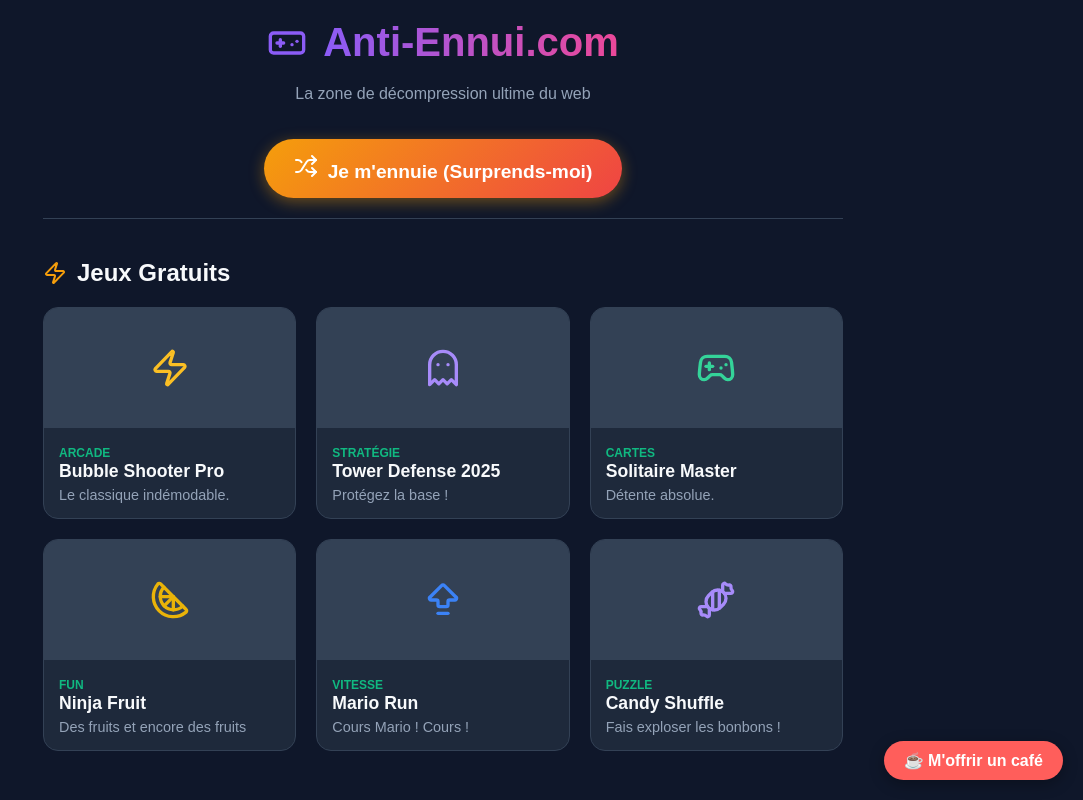
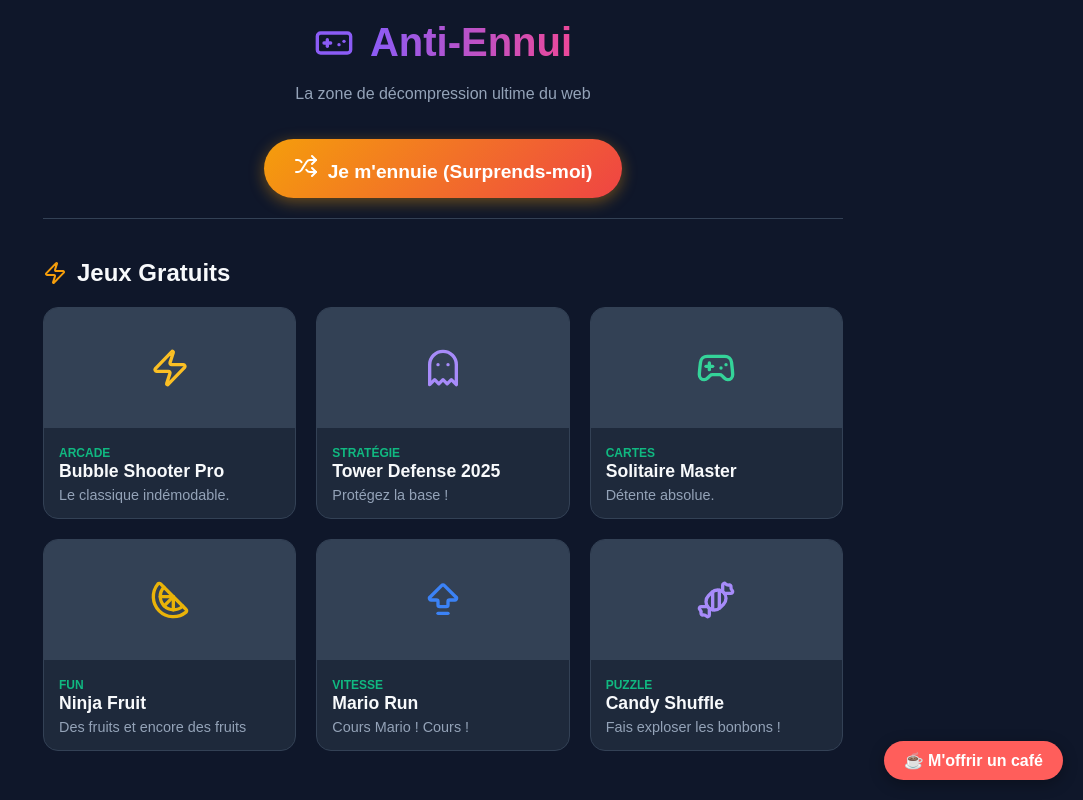
Before and after one commit to guessparty/kill-boredom, a React (Vite) app: page / in a window 1280 px wide. Shown: the top 800 px of the page, without its empty margins (197-1280 px from the left). Built offline with nearby package versions, Linux system fonts and the light colour scheme.

Commit message:
Changement Header Anti-Ennui

```diff
--- a/src/App.jsx
+++ b/src/App.jsx
@@ -24,7 +24,7 @@ function App() {
       <header>
         <div style={{ display: 'flex', alignItems: 'center', justifyContent: 'center', gap: '1rem', marginBottom: '20px' }}>
           <Gamepad size={40} color="#8b5cf6" />
-          <h1>Anti-Ennui.com</h1>
+          <h1>Anti-Ennui</h1>
         </div>
         <p style={{ color: '#94a3b8' }}>La zone de décompression ultime du web</p>
 
```
